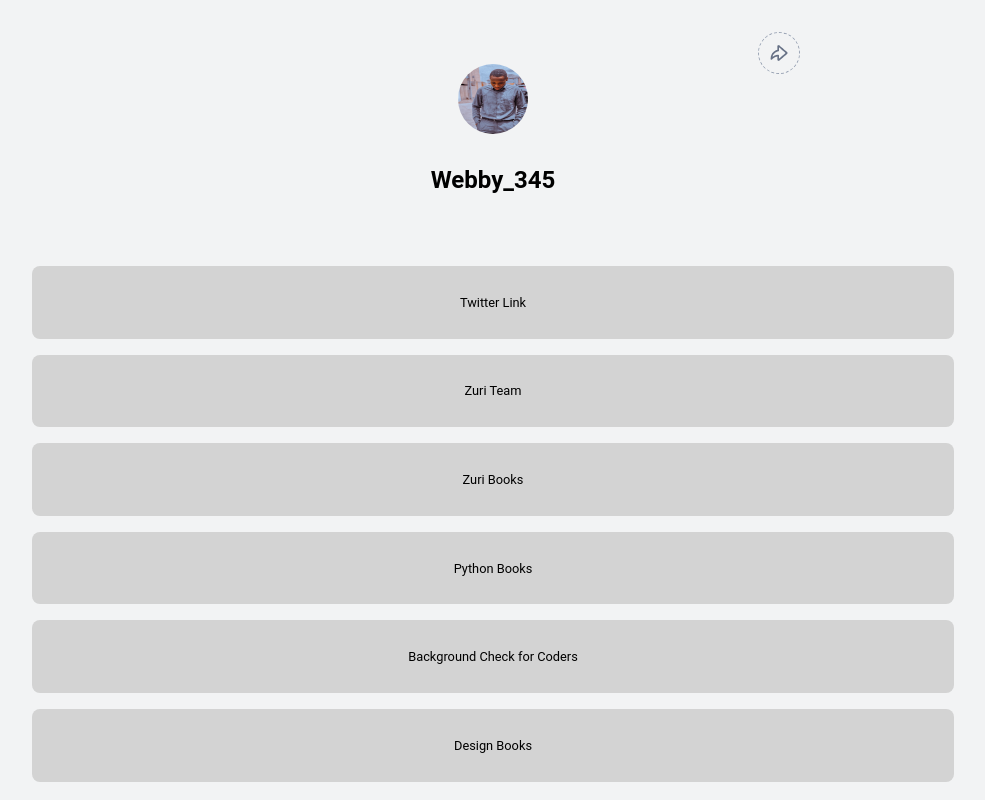
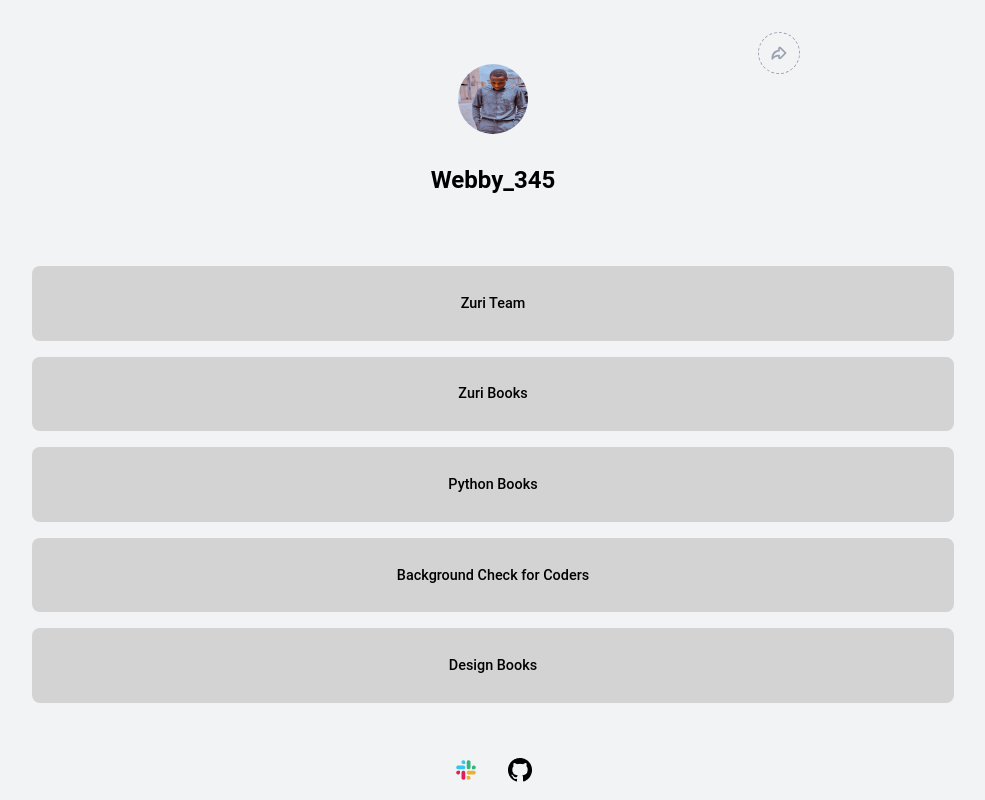
Before and after one commit to otiisaac199/Front-end-Task-1-project, a React (Create React App) app: page / in a window 1280 px wide. Shown: the top 800 px of the page, without its empty margins (147-1132 px from the left). Built offline with nearby package versions, Linux system fonts and the light colour scheme.

Commit message:
features: changed the icons and modified the data

```diff
--- a/src/App.css
+++ b/src/App.css
@@ -51,8 +51,10 @@ body {
   position: absolute;
 }
 
-.nav-icon img {
+.nav-icon .img {
   cursor: pointer;
+  font-size: 3rem;
+  color: var(--btn-default-color-focus);
 }
 
 .nav-icon-overlay {
@@ -92,7 +94,7 @@ body {
 } */
 
 .nav-icon-overlay:disabled,
-.nav-icon-overlay img:disabled {
+.nav-icon-overlay .img:disabled {
   background: #f9fafb;
 }
 
@@ -159,8 +161,8 @@ body {
   background-color: lightgrey;
   cursor: pointer;
   color: var(--color);
-  font-size: 900;
-  font-size: 0.8rem;
+  font-weight: 500;
+  font-size: 0.9rem;
 }
 
 .button:hover {
--- a/src/App.js
+++ b/src/App.js
@@ -1,6 +1,8 @@
 import "./App.css";
 import React from "react";
 import { linkButton } from "./Components/Data";
+import { TiArrowForwardOutline } from "react-icons/ti";
+import { FiMoreHorizontal } from "react-icons/fi";
 import Links from "./Components/Links";
 import Images from "./Components/Images";
 import Footer from "./Components/Footer";
@@ -21,10 +23,12 @@ const App = () => {
         </div>
         <div className="nav-icon">
           <div className="nav-icon-overlay share">
-            <img src={Images.AvatarButton} alt="" />
+            {/* <img src={Images.AvatarButton} alt="" /> */}
+            <TiArrowForwardOutline className="img" />
           </div>
           <div className="nav-icon-overlay more">
-            <img src={Images.AvatarButton2} alt="" />
+            {/* <img src={Images.AvatarButton2} /> */}
+            <FiMoreHorizontal className="img" />
           </div>
         </div>
       </div>
--- a/src/Components/Data.js
+++ b/src/Components/Data.js
@@ -1,9 +1,9 @@
 export const linkButton = [
-  {
-    id: "#",
-    url: "https://twitter.com/webby_345",
-    buttonText: "Twitter Link",
-  },
+  // {
+  //   id: "#",
+  //   url: "https://twitter.com/webby_345",
+  //   buttonText: "Twitter Link",
+  // },
   {
     id: "btn__zuri",
     url: "https://training.zuri.team/",
```
